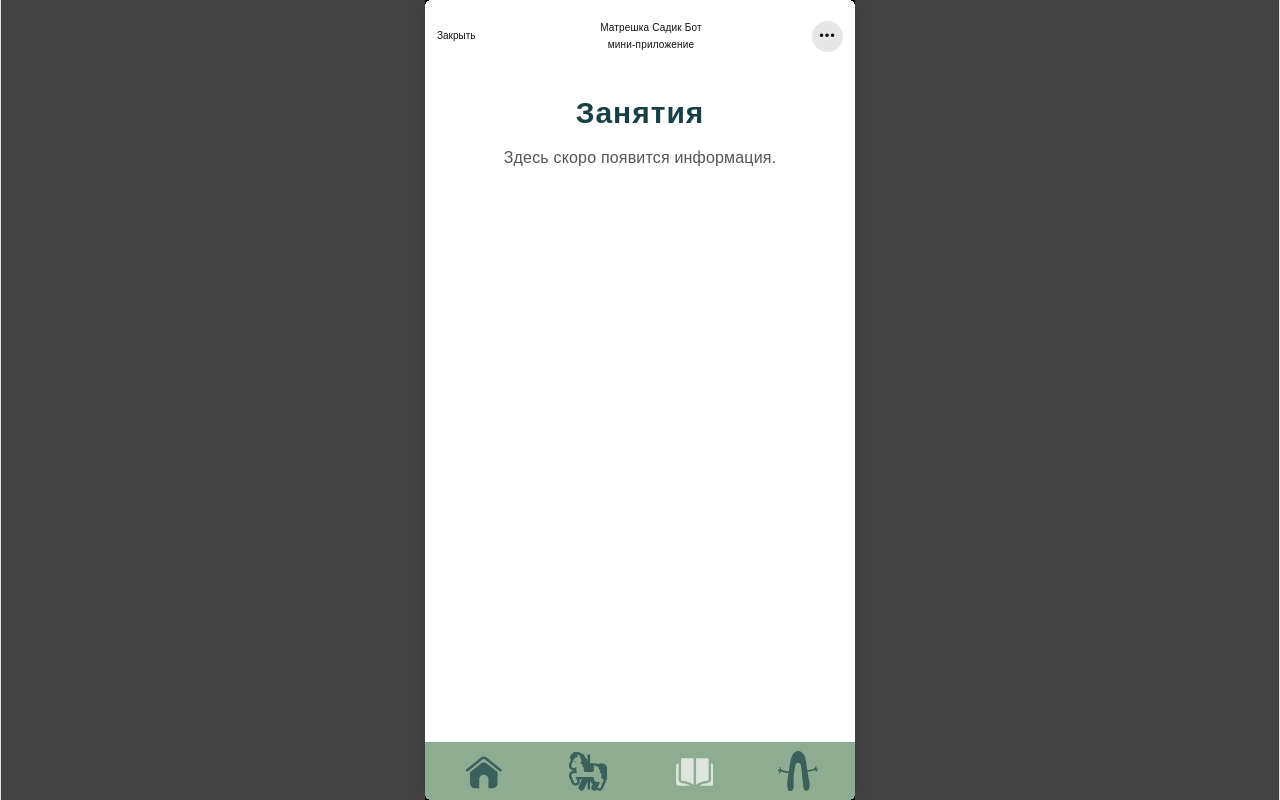
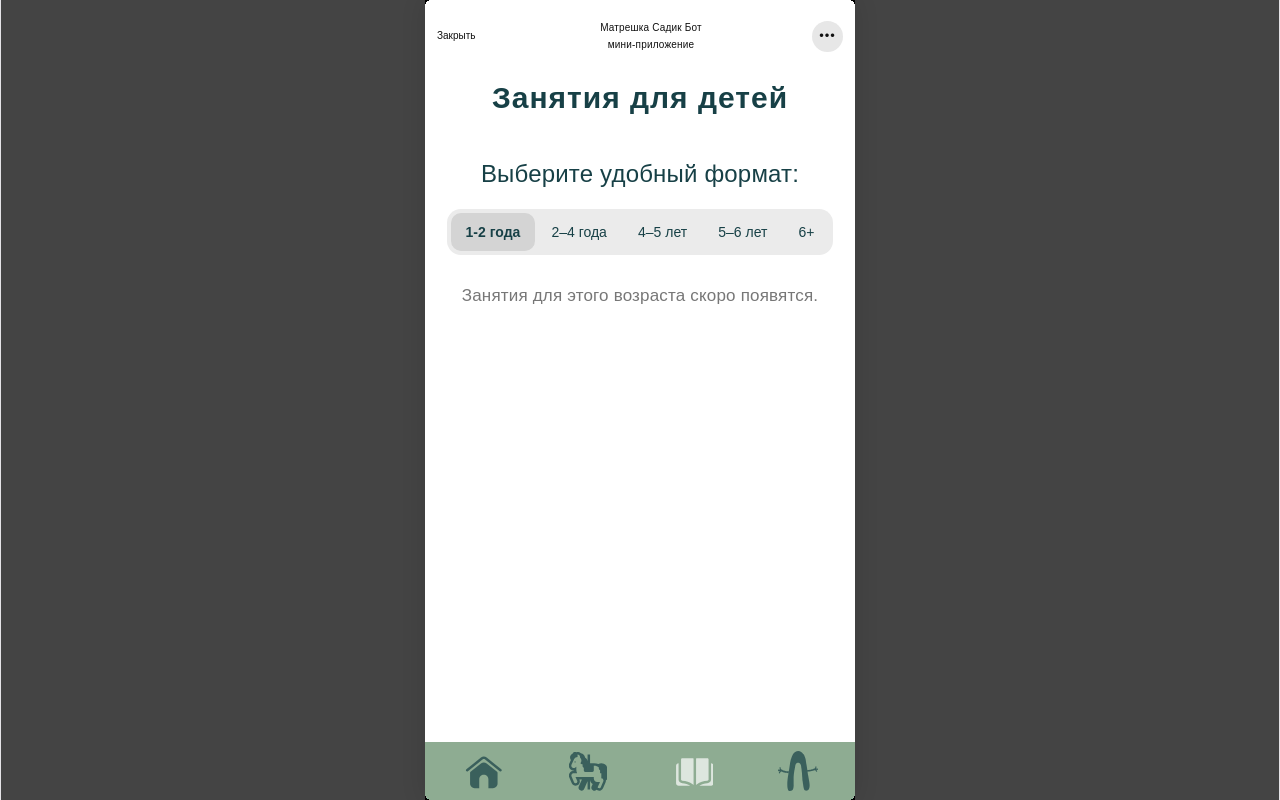
Before and after one commit to enya7/tg-mini-app, a React (Vite) app in the folder matreshka-miniapp/: page / in a window 1280 px wide. Both pictures are taken after a click on the button 692 px from the left and 772 px from the top of the page. Built offline with nearby package versions, Linux system fonts and the light colour scheme; a web font is replaced by a local one.

Commit message:
Add classes section with age groups and activity details

```diff
--- a/matreshka-miniapp/src/App.css
+++ b/matreshka-miniapp/src/App.css
@@ -680,3 +680,143 @@ button,
 
 .kg-btn-primary   { background: #ffb883; }
 .kg-btn-secondary { background: #e98f78; }
+
+
+/* Занятия */
+
+.cl-page {
+  min-height: 100%;
+}
+
+.cl-subtitle {
+  margin: 50px 0 22px;
+  font-size: 24px;
+  color: var(--dark-green);
+}
+
+/* вкладки возрастов */
+.cl-tabs {
+  display: flex;
+  gap: 2px;
+  padding: 4px;
+  border-radius: 14px;
+  background: #ebebeb;
+  overflow-x: auto;
+  scrollbar-width: none;
+}
+
+.cl-tabs::-webkit-scrollbar {
+  display: none;
+}
+
+.cl-tab {
+  flex: 1 0 auto;
+  padding: 6px 8px;
+  border: 0;
+  border-radius: 10px;
+  background: transparent;
+  color: var(--dark-green);
+  font-size: 14px;
+  white-space: nowrap;
+  cursor: pointer;
+}
+
+.cl-tab.active {
+  background: #d4d4d4;
+  font-weight: 700;
+}
+
+/* список занятий */
+.cl-list {
+  margin: 50px 0 0;
+  padding: 0;
+  list-style: none;
+}
+
+.cl-item {
+  display: flex;
+  align-items: center;
+  gap: 15px;
+  width: 100%;
+  padding: 7px 0;
+  border: 0;
+  background: transparent;
+  color: var(--dark-green);
+  font-size: 24px;
+  text-align: left;
+  cursor: pointer;
+}
+
+.cl-dot {
+  flex-shrink: 0;
+  width: 14px;
+  height: 14px;
+  border-radius: 50%;
+  background: #d9d9d9;
+}
+
+.cl-dot.on {
+  background: var(--dark-green);
+}
+
+.cl-empty {
+  margin: 28px 0 0;
+  color: #777;
+  font-size: 17px;
+}
+
+/* карточка занятия поверх экрана */
+.cl-overlay {
+  position: absolute;
+  top: 72px;     /* высота шапки Telegram */
+  bottom: 58px;  /* высота нижней навигации */
+  left: 0;
+  right: 0;
+  z-index: 5;
+  display: flex;
+  align-items: center;
+  justify-content: center;
+  padding: 0 18px;
+  background: rgba(0, 0, 0, 0.12);
+  animation: content-appear 0.2s ease both;
+}
+
+.cl-modal {
+  display: flex;
+  flex-direction: column;
+  gap: 10px;
+  width: 100%;
+  padding: 18px 20px 20px;
+  border-radius: 28px;
+  background: #d9d9d9;
+}
+
+.cl-modal h3 {
+  margin: 0;
+  font-size: 22px;
+  font-weight: 700;
+  color: var(--dark-green);
+}
+
+.cl-details {
+  margin: 0;
+  padding-left: 18px;
+  font-size: 17px;
+  line-height: 1.3;
+  color: var(--dark-green);
+  text-align: left;
+  line-height: 1.4;
+}
+
+.cl-details-empty {
+  margin: 0;
+  font-size: 17px;
+  color: var(--dark-green);
+}
+
+.cl-price {
+  margin: 6px 0 4px;
+  font-size: 18px;
+  font-weight: 700;
+  color: var(--dark-green);
+}
--- a/matreshka-miniapp/src/App.jsx
+++ b/matreshka-miniapp/src/App.jsx
@@ -128,6 +128,8 @@ function HomeContent() {
     </>
   );
 }
+
+/* Детский сад: выбор формата и подробности */
 
 const formats = [
   {
@@ -274,9 +276,133 @@ function KindergartenContent() {
   );
 }
 
+/* Занятия */
+
+const ageGroups = [
+  { id: "1-2", label: "1-2 года", items: [] },
+  { id: "2-4", label: "2–4 года", items: [] },
+  {
+    id: "4-5",
+    label: "4–5 лет",
+    items: [
+      {
+        id: "chess",
+        name: "Шахматы",
+        details: [
+          "4+",
+          "Для начинающих и продолжающих",
+          "Педагог с 10-летним опытом",
+          "Логика, внимание и стратегическое мышление",
+        ],
+        price: "750 ₽ / занятие",
+      },
+      { id: "dance", name: "Хореография", details: [], price: "" },
+      { id: "music", name: "Музыка", details: [], price: "" },
+      { id: "sand", name: "Песочная анимация", details: [], price: "" },
+      { id: "science", name: "Научная лаборатория", details: [], price: "" },
+    ],
+  },
+  { id: "5-6", label: "5–6 лет", items: [] },
+  { id: "6+", label: "6+", items: [] },
+];
+
+function ClassesContent() {
+  const [ageId, setAgeId] = useState("1-2");
+  const [activityId, setActivityId] = useState(null);
+  const [modalOpen, setModalOpen] = useState(false);
+
+  const age = ageGroups.find((a) => a.id === ageId);
+  // выбранное занятие; если не выбрано, то первое в списке
+  const chosen = age.items.find((i) => i.id === activityId) || age.items[0];
+
+  // замените ссылку на вашего бота / администратора
+  const openChat = () =>
+    window.Telegram?.WebApp?.openTelegramLink("https://t.me/kiraen07");
+
+  return (
+    <div className="cl-page">
+      <div className="page-heading">
+        <h1>Занятия для детей</h1>
+      </div>
+      <p className="cl-subtitle">Выберите удобный формат:</p>
+
+      <div className="cl-tabs">
+        {ageGroups.map((a) => (
+          <button
+            key={a.id}
+            className={a.id === ageId ? "cl-tab active" : "cl-tab"}
+            onClick={() => {
+              setAgeId(a.id);
+              setActivityId(null);
+            }}
+          >
+            {a.label}
+          </button>
+        ))}
+      </div>
+
+      {age.items.length === 0 ? (
+        <p className="cl-empty">Занятия для этого возраста скоро появятся.</p>
+      ) : (
+        <ul className="cl-list">
+          {age.items.map((item) => (
+            <li key={item.id}>
+              <button
+                className="cl-item"
+                onClick={() => {
+                  setActivityId(item.id);
+                  setModalOpen(true);
+                }}
+              >
+                <span
+                  className={
+                    chosen && chosen.id === item.id ? "cl-dot on" : "cl-dot"
+                  }
+                />
+                {item.name}
+              </button>
+            </li>
+          ))}
+        </ul>
+      )}
+
+      {modalOpen && chosen && (
+        <div className="cl-overlay" onClick={() => setModalOpen(false)}>
+          <div className="cl-modal" onClick={(e) => e.stopPropagation()}>
+            <h3>{chosen.name}</h3>
+
+            {chosen.details.length > 0 ? (
+              <ul className="cl-details">
+                {chosen.details.map((d) => (
+                  <li key={d}>{d}</li>
+                ))}
+              </ul>
+            ) : (
+              <p className="cl-details-empty">
+                Подробности уточняйте у администратора.
+              </p>
+            )}
+
+            {chosen.price && <p className="cl-price">{chosen.price}</p>}
+
+            <button className="kg-btn kg-btn-primary" onClick={openChat}>
+              Записаться
+            </button>
+            <button className="kg-btn kg-btn-secondary" onClick={openChat}>
+              Задать вопрос
+            </button>
+          </div>
+        </div>
+      )}
+    </div>
+  );
+}
+
+
+/* Заглушка для разделов, которые пока не реализованы */
+
 function PlaceholderContent({ section }) {
   const titles = {
-    schedule: "Расписание",
     classes: "Занятия",
   };
 
@@ -288,6 +414,8 @@ function PlaceholderContent({ section }) {
   );
 }
 
+/* Главный экран с навигацией по разделам */
+
 function MainScreen() {
   const [activeSection, setActiveSection] = useState("home");
 
@@ -298,7 +426,8 @@ function MainScreen() {
       <main className="content-area" key={activeSection}>
         {activeSection === "home" && <HomeContent />}
         {activeSection === "kindergarten" && <KindergartenContent />}
-        {activeSection !== "home" && activeSection !== "kindergarten" && (
+        {activeSection === "classes" && <ClassesContent />}
+        {!["home", "kindergarten", "classes"].includes(activeSection) && (
           <PlaceholderContent section={activeSection} />
         )}
       </main>
```
